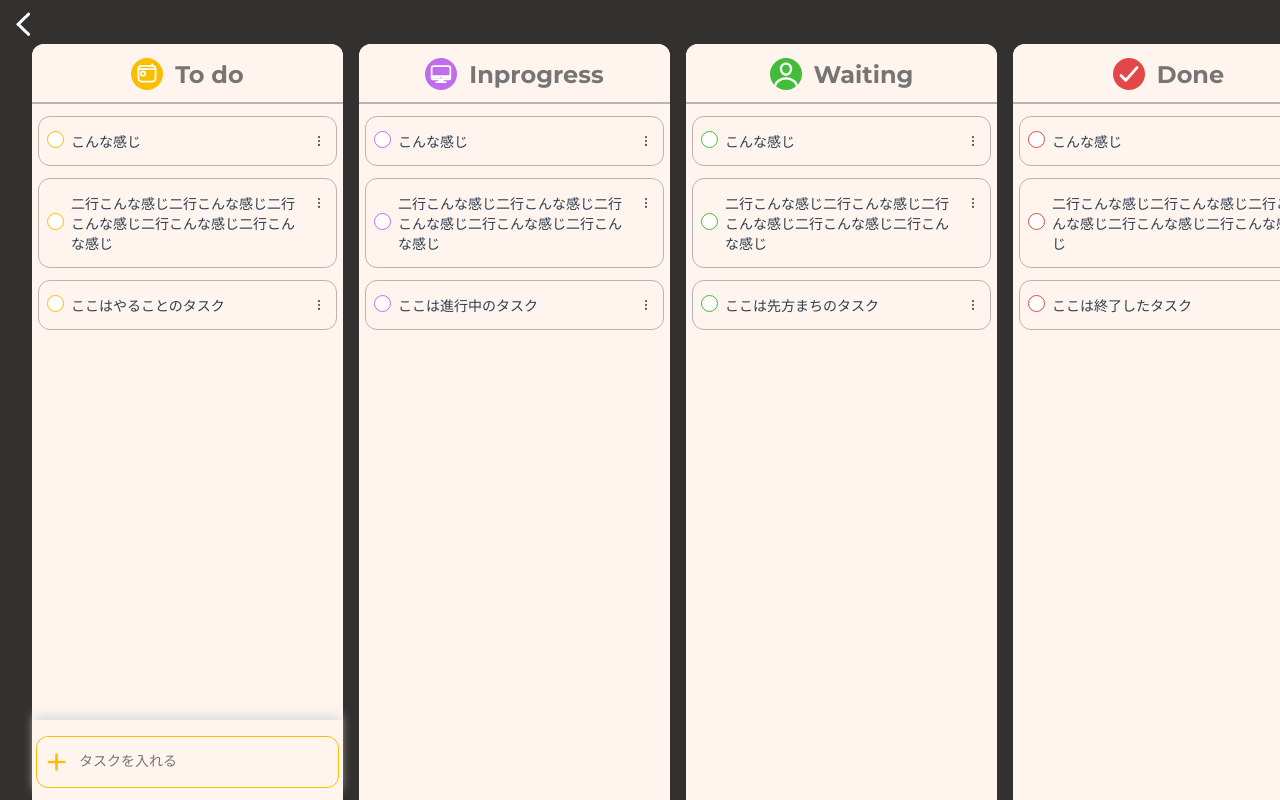
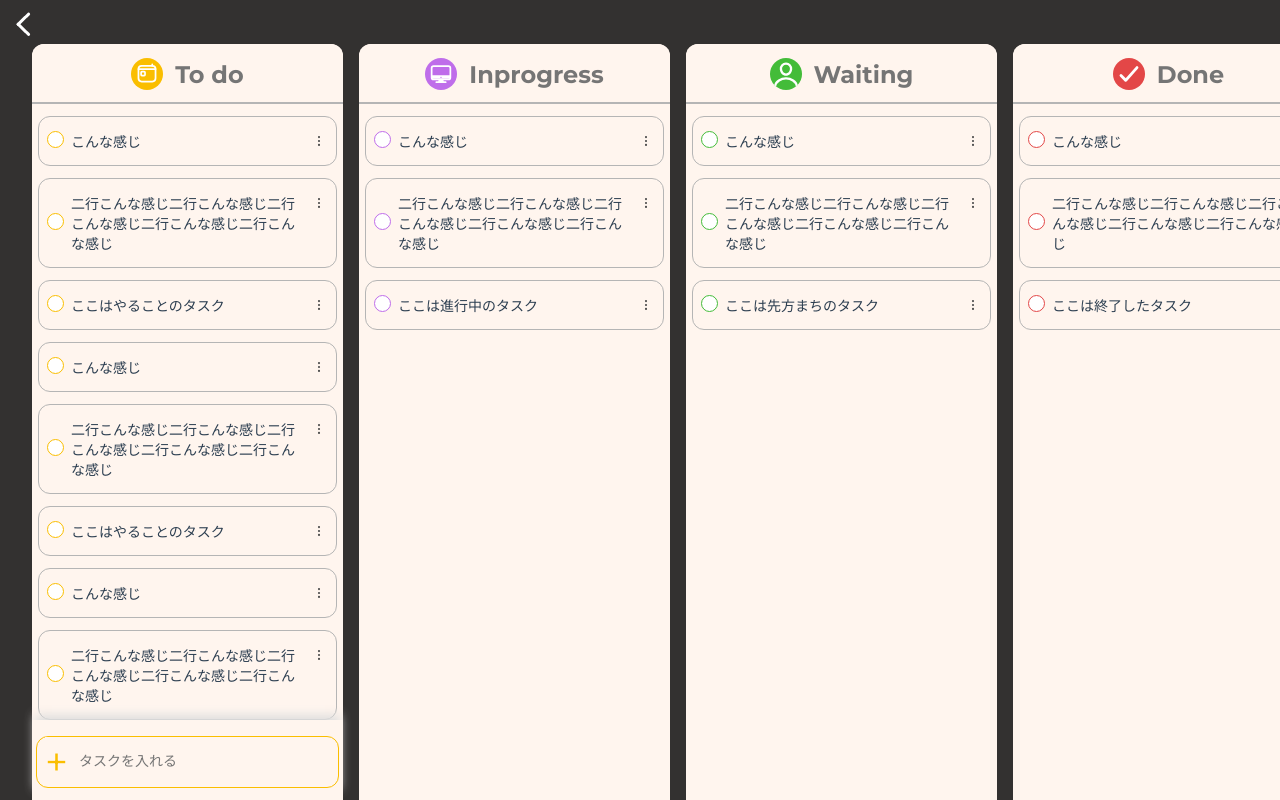
Before and after one commit to Ryanghai/vue-cli-todo, a Vue app: page /#/all in a window 1280 px wide. Shown: the top 800 px of the page. Built offline with nearby package versions, Linux system fonts and the light colour scheme.

Commit message:
before fix todo.vue

```diff
--- a/src/data/todotasks.js
+++ b/src/data/todotasks.js
@@ -8,4 +8,22 @@ export const todoTasks = [
   {
     label: "ここはやることのタスク"
   },
+  {
+    label: "こんな感じ"
+  },
+  {
+    label: "二行こんな感じ二行こんな感じ二行こんな感じ二行こんな感じ二行こんな感じ"
+  },
+  {
+    label: "ここはやることのタスク"
+  },
+  {
+    label: "こんな感じ"
+  },
+  {
+    label: "二行こんな感じ二行こんな感じ二行こんな感じ二行こんな感じ二行こんな感じ"
+  },
+  {
+    label: "ここはやることのタスク"
+  },
 ]
--- a/src/views/Inprogress.vue
+++ b/src/views/Inprogress.vue
@@ -85,10 +85,14 @@ export default {
 
 
 .task-title {
+  background-color: #FFF5EE;
   display: flex;
   justify-content: center;
   padding: 14px 0 12px 0;
   border-bottom: 2px solid #B5B5B5;
+  border-radius: 12px 12px 0 0 ;
+  position: fixed;
+  width: 311px;
 }
 
 .title-image {
--- a/src/views/Todo.vue
+++ b/src/views/Todo.vue
@@ -96,12 +96,15 @@ export default {
 
 
 .task-title {
+  background-color: #FFF5EE;
   display: flex;
   justify-content: center;
   padding: 14px 0 12px 0;
   border-bottom: 2px solid #B5B5B5;
+  border-radius: 12px 12px 0 0 ;
+  position: fixed;
+  width: 311px;
 }
-
 .title-image {
   border-radius: 50%;
   width: 32px;
```
